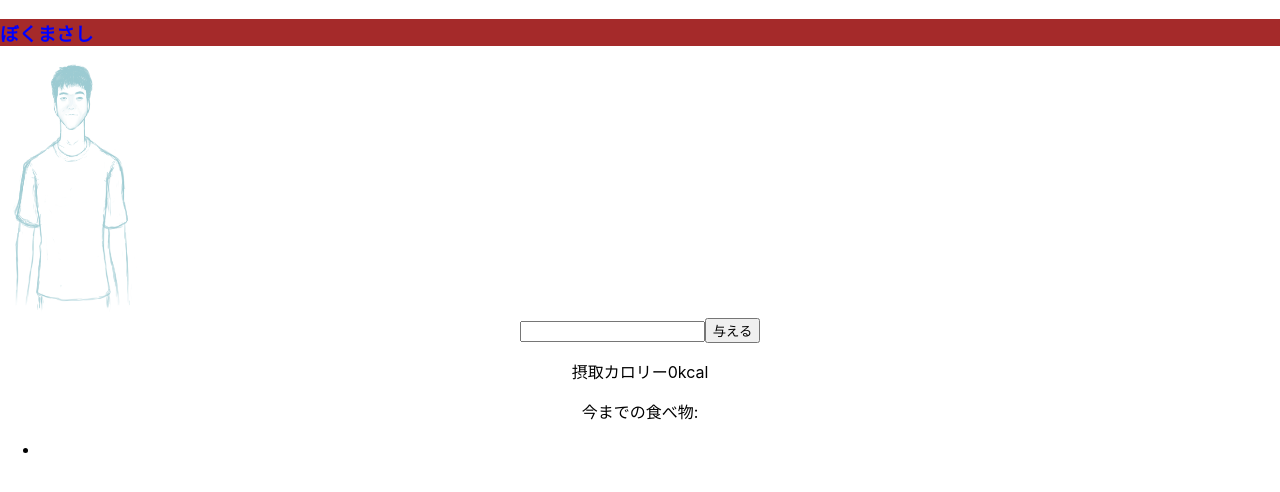
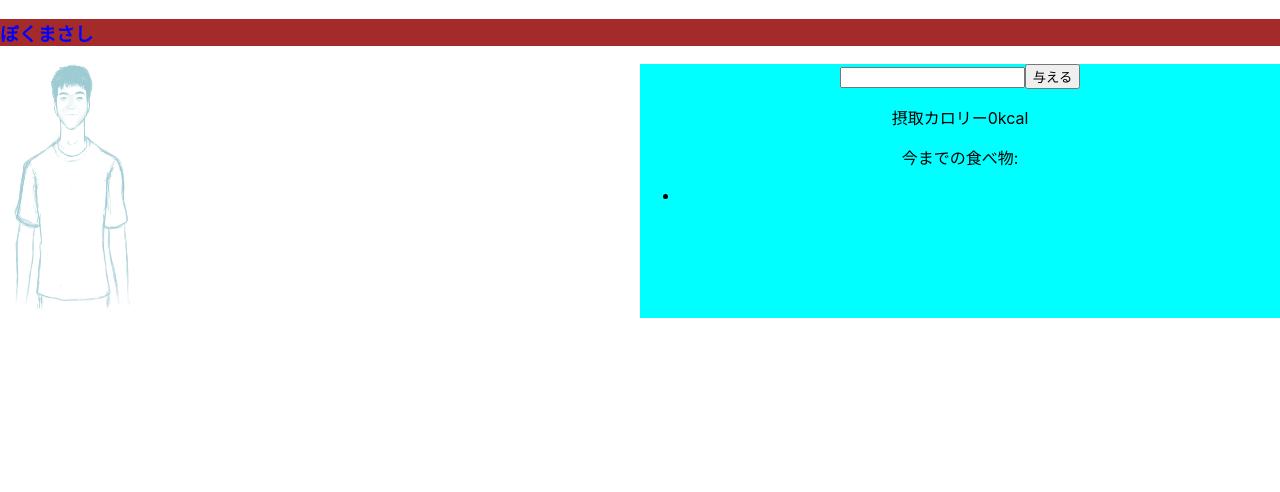
Before and after one commit to watnows/hackathon-2022-team2, a React (Create React App) app: page / in a window 1280 px wide. Shown: the top 492 px of the page. Built offline with nearby package versions, Linux system fonts and the light colour scheme.

Commit message:
width 50% body

```diff
--- a/src/App.js
+++ b/src/App.js
@@ -20,11 +20,9 @@ const Body = () => {
     const [sumcalorie, setsumcalorie] = useState(0)
     // keep data here!!
     return (
-        <div>
-            <div class = "component_body">
-                <Display sumcalorie={ sumcalorie } />
-                <Data sumcalorie={sumcalorie} setsumcalorie={ setsumcalorie } />
-            </div>
+        <div class = "component_body">
+            <Display sumcalorie={ sumcalorie } />
+            <Data sumcalorie={sumcalorie} setsumcalorie={ setsumcalorie } />
         </div>
     )
 }
--- a/src/style/Body.css
+++ b/src/style/Body.css
@@ -0,0 +1,3 @@
+.component_body{
+    display: flex;
+}
--- a/src/style/Data.css
+++ b/src/style/Data.css
@@ -0,0 +1,4 @@
+.component_data{
+    width: 50%;
+    background-color: aqua;
+}
--- a/src/style/Display.css
+++ b/src/style/Display.css
@@ -0,0 +1,3 @@
+.component_display{
+    width: 50%;
+}
```
